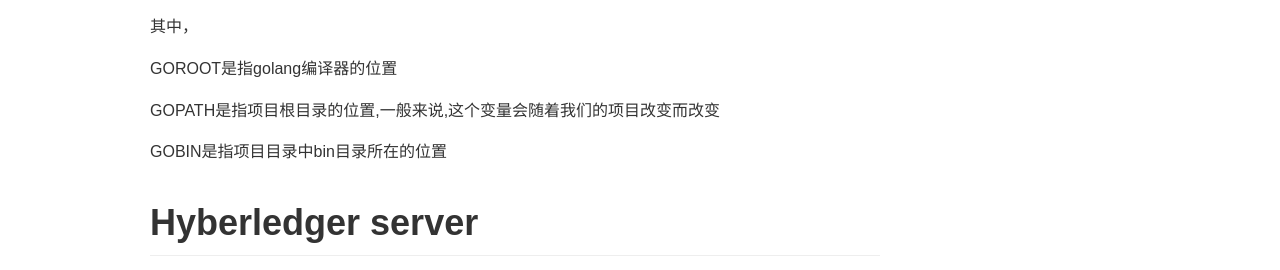
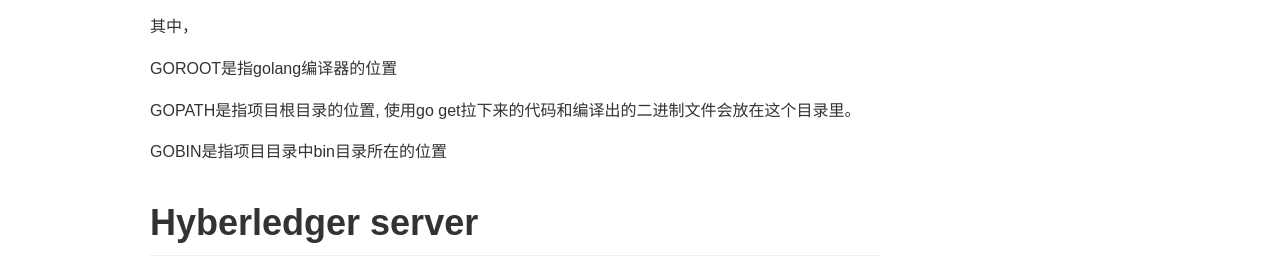
Before and after one commit to nox60/nox60.github.io, a Jekyll site: the page built from _posts/2019-07-18-Hyperledge-fabirc-ca.md, in a window 1280 px wide. Shown: the part 1311-1581 px from the top of the page. Built offline with Jekyll 4.4.1, drawn with Linux system fonts in a browser that asks for light colours; our own code applies the rules of GitHub Pages for plain Markdown files; comment, search, counter and statistics services are not loaded.

Commit message:
Add go get related

```diff
--- a/_posts/2019-07-18-Hyperledge-fabirc-ca.md
+++ b/_posts/2019-07-18-Hyperledge-fabirc-ca.md
@@ -52,7 +52,7 @@
 
 GOROOT是指golang编译器的位置
 
-GOPATH是指项目根目录的位置,一般来说,这个变量会随着我们的项目改变而改变
+GOPATH是指项目根目录的位置, 使用go get拉下来的代码和编译出的二进制文件会放在这个目录里。
 
 GOBIN是指项目目录中bin目录所在的位置
 
```
